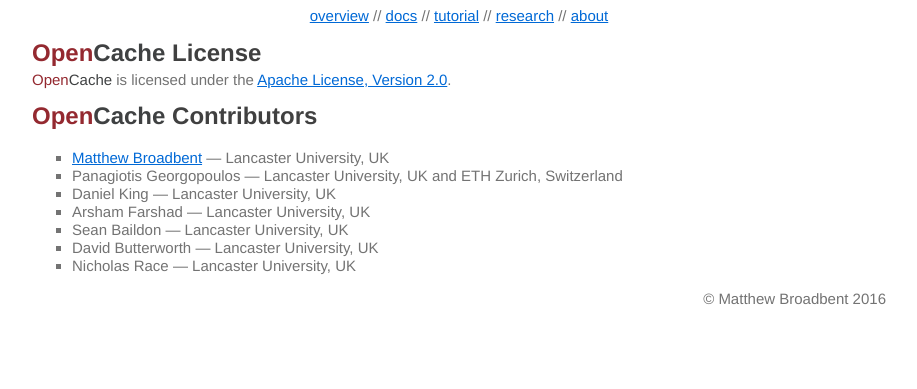
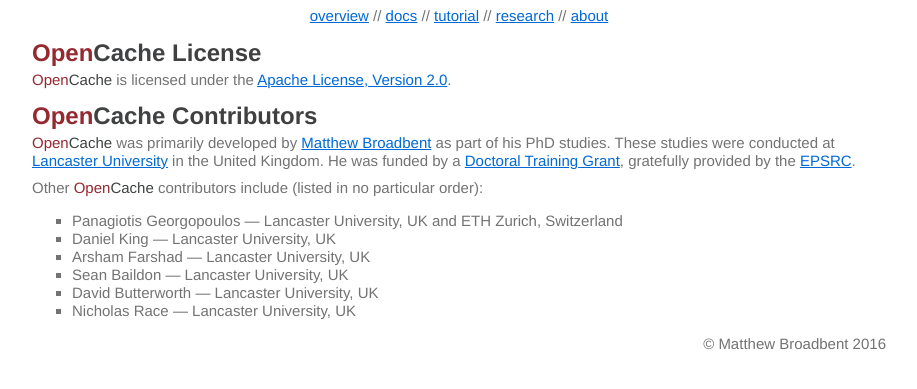
Before and after one commit to opencache-project/opencache-project.github.io, a plain HTML site: page about.html in a window 1280 px wide. Shown: the part 49-438 px from the top of the page, without its empty margins (181-1098 px from the left). Drawn offline with Linux system fonts and the light colour scheme.

Commit message:
Updated 'About' page

```diff
--- a/about.html
+++ b/about.html
@@ -15,15 +15,17 @@
 
     <h2><span style="color:#942930;">Open</span><span style="color:#3F4142;">Cache</span> Contributors</h2>
 
+    <p><span style="color:#942930;">Open</span><span style="color:#3F4142;">Cache</span> was primarily developed by <a href='mailto:m.broadbent@lancaster.ac.uk'>Matthew Broadbent</a> as part of his PhD studies. These studies were conducted at <a href='http://www.lancaster.ac.uk/'>Lancaster University</a> in the United Kingdom. He was funded by a <a href='https://www.epsrc.ac.uk/skills/students/dta/'>Doctoral Training Grant</a>, gratefully provided by the <a href='https://www.epsrc.ac.uk/'>EPSRC</a>.</p>
+
+    <p>Other <span style="color:#942930;">Open</span><span style="color:#3F4142;">Cache</span> contributors include (listed in no particular order):
     <ul type="square">
-      <li><a href='mailto:m.broadbent@lancaster.ac.uk'>Matthew Broadbent</a> &#151; Lancaster University, UK</li>
       <li>Panagiotis Georgopoulos &#151; Lancaster University, UK and ETH Zurich, Switzerland</li>
       <li>Daniel King &#151; Lancaster University, UK</li>
       <li>Arsham Farshad &#151; Lancaster University, UK</li>
       <li>Sean Baildon &#151; Lancaster University, UK</li>
       <li>David Butterworth &#151; Lancaster University, UK</li>
       <li>Nicholas Race &#151; Lancaster University, UK</li>
-    </ul>
+    </ul></p>
 
   </body>
   <footer>
```
